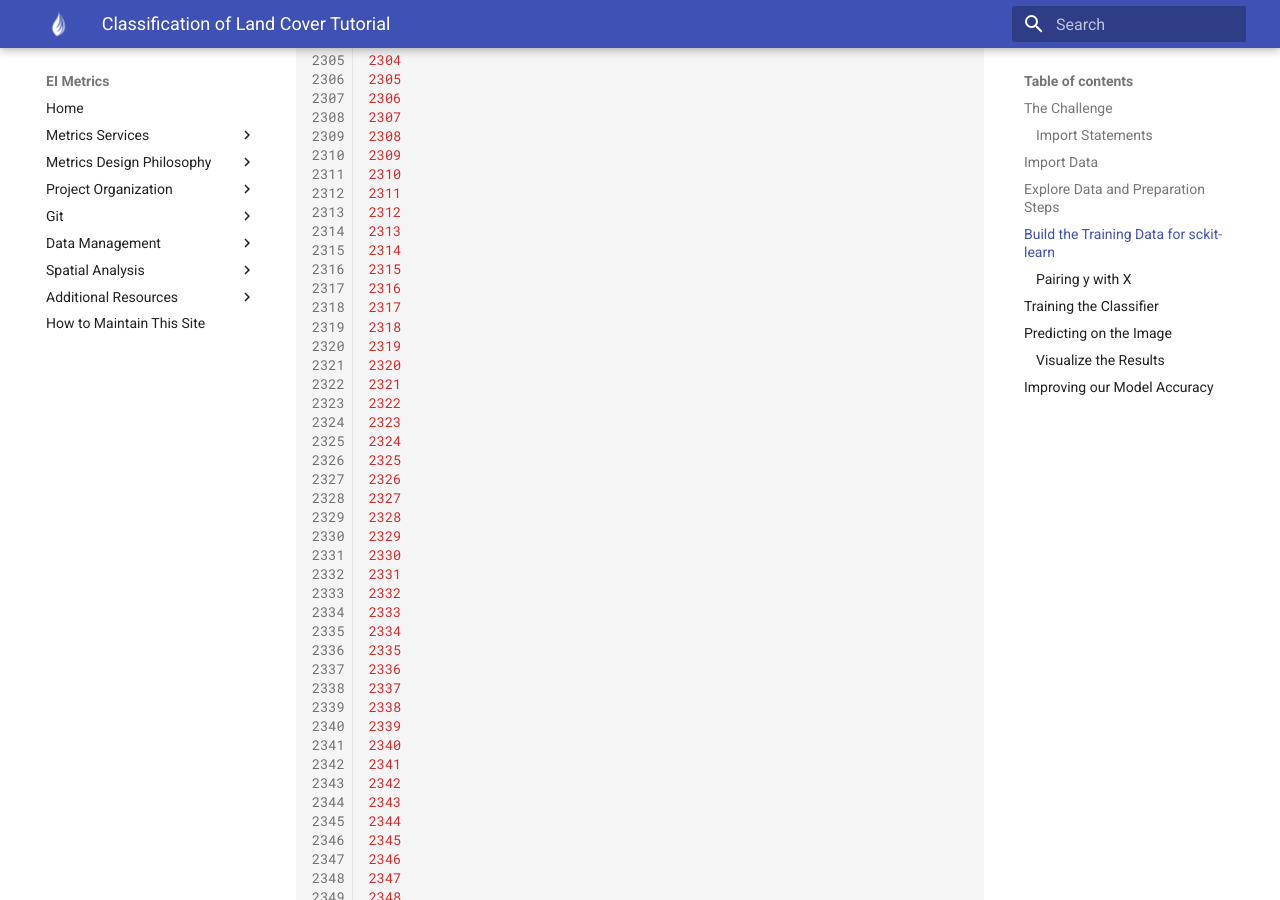
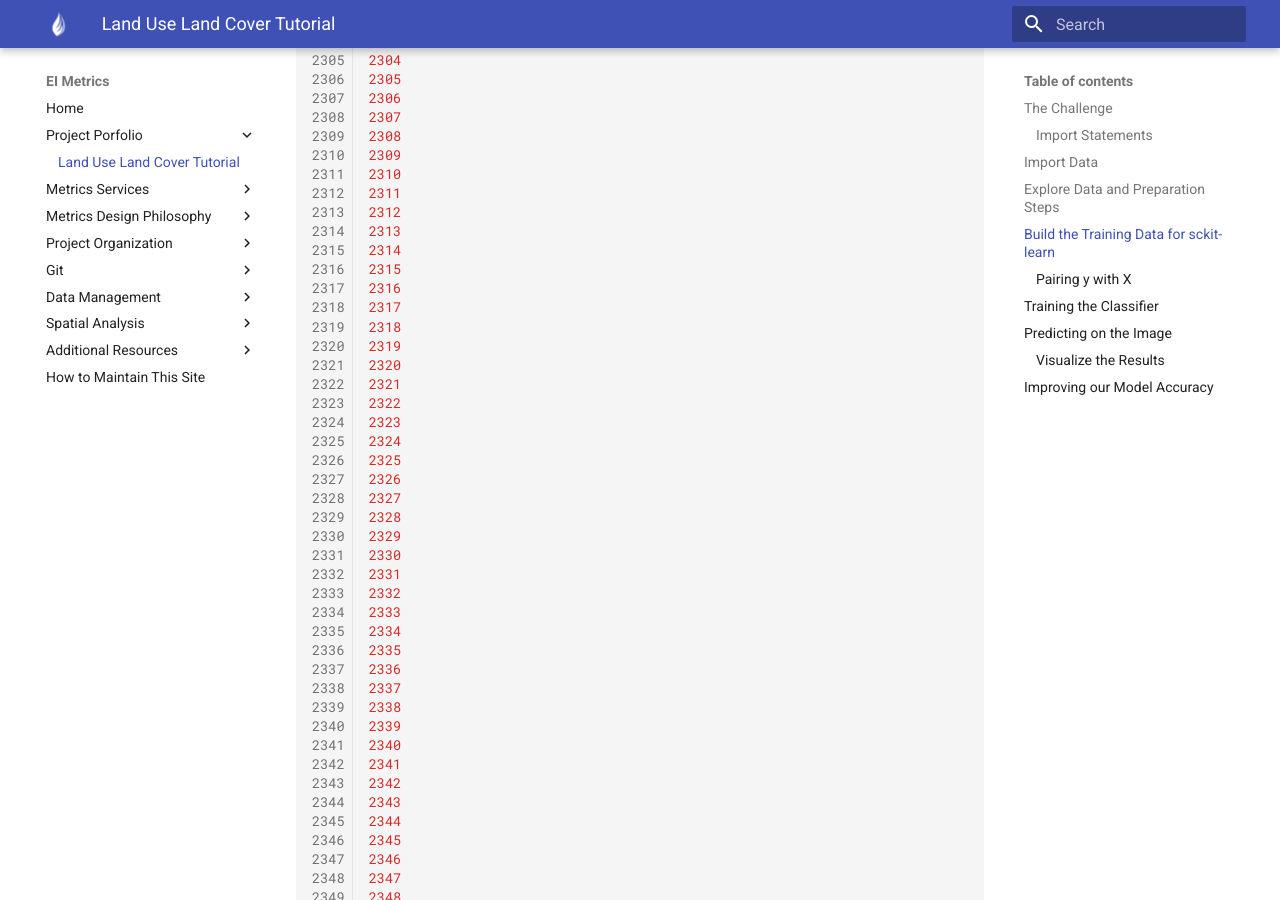
Before and after one commit to eriktuck/ei-dev, an MkDocs documentation site: the page built from docs/portfolio/lulc-tutorial/lulc-tutorial.md, in a window 1280 px wide and 900 px high, scrolled down 47739 px. Built offline with MkDocs 1.6.1 and Material for MkDocs 9.7.7, drawn with Linux system fonts in a browser that asks for light colours.

Commit message:
move lulc-tutorial to project portfolio, add analytics

```diff
--- a/mkdocs.yml
+++ b/mkdocs.yml
@@ -20,8 +20,11 @@
 # Navigation
 nav:
 - Home: 'index.md'
+- Project Porfolio:
+  - 'Land Use Land Cover Tutorial': 'portfolio/lulc-tutorial/lulc-tutorial.md'
 - Metrics Services:
   - 'How We Work': 'metrics-services/how-we-work.md'
+  - 'Scoping': 'metrics-services/scoping.md'
 - Metrics Design Philosophy:
   - 'Overview': 'metrics-design/overview.md'
   - 'Step 1: Start at the End': 'metrics-design/step1-start-at-the-end.md'
@@ -39,7 +42,6 @@
   - 'Database Overview': 'data-management/database-overview.md'
 - Spatial Analysis:
   - 'Spatial Analysis Overview': 'under-construction.md'
-  - 'Land Use Land Cover Tutorial': 'spatial-analysis/lulc-tutorial/lulc-tutorial.md'
 - Additional Resources:
   - 'Persona Development Guide': 'additional-resources/persona-guide.md'
   - 'Interview Guide': 'additional-resources/interview-guide.md'
@@ -61,3 +63,8 @@
       link: 'https://linkedin.com/in/eriktanderson'
     - type: 'github'
       link: 'https://github.com/eanderson-ei'
+
+# Analytics
+google_analytics:
+  - 'G-K8SJ57V0JS'
+  - 'auto'
```
